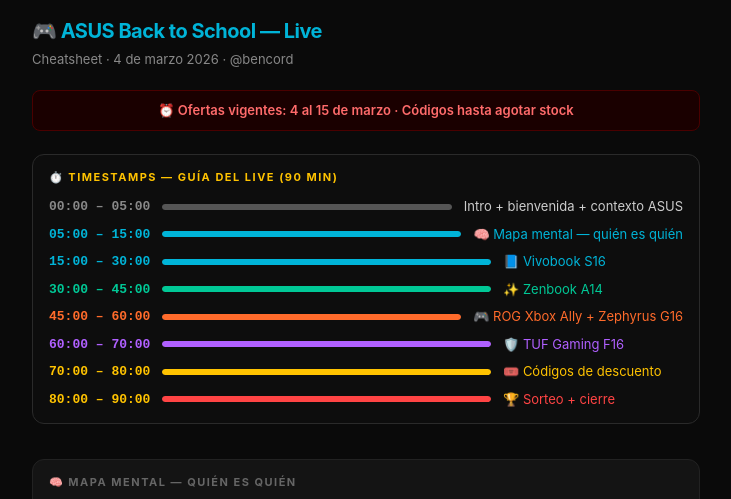
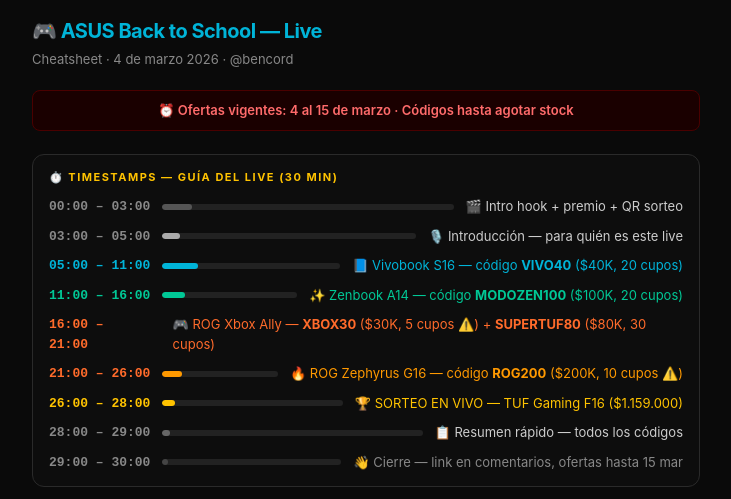
Before and after one commit to benjacord/asus-live-cheatsheet, a plain HTML site: page index.html in a window 1280 px wide. Shown: the top 499 px of the page, without its empty margins (274-1005 px from the left). Drawn offline with Linux system fonts and the light colour scheme.

Commit message:
Update timestamps with real script times (30 min live)

```diff
--- a/index.html
+++ b/index.html
@@ -206,55 +206,61 @@
 
   <!-- TIMESTAMPS -->
   <div class="section" style="background:#0d0d0d; border-color:#2a2a2a;">
-    <div class="section-title" style="color:#ffc300;">⏱️ Timestamps — guía del live (90 min)</div>
-    <div style="display:flex; flex-direction:column; gap:8px;">
+    <div class="section-title" style="color:#ffc300;">⏱️ Timestamps — guía del live (30 min)</div>
+    <div style="display:flex; flex-direction:column; gap:10px;">
 
       <div style="display:flex; align-items:center; gap:12px;">
-        <div style="min-width:80px; font-size:13px; font-weight:700; color:#888; font-family:monospace;">00:00 – 05:00</div>
-        <div style="flex:1; height:6px; background:#222; border-radius:3px; overflow:hidden;"><div style="width:100%; height:100%; background:#555; border-radius:3px;"></div></div>
-        <div style="font-size:13px; color:#ccc; min-width:180px;">Intro + bienvenida + contexto ASUS</div>
+        <div style="min-width:90px; font-size:13px; font-weight:700; color:#888; font-family:monospace;">00:00 – 03:00</div>
+        <div style="flex:1; height:6px; background:#222; border-radius:3px; overflow:hidden;"><div style="width:10%; height:100%; background:#555; border-radius:3px;"></div></div>
+        <div style="font-size:13px; color:#ccc;">🎬 Intro hook + premio + QR sorteo</div>
       </div>
 
       <div style="display:flex; align-items:center; gap:12px;">
-        <div style="min-width:80px; font-size:13px; font-weight:700; color:#00b4d8; font-family:monospace;">05:00 – 15:00</div>
-        <div style="flex:1; height:6px; background:#222; border-radius:3px; overflow:hidden;"><div style="width:100%; height:100%; background:#00b4d8; border-radius:3px;"></div></div>
-        <div style="font-size:13px; color:#00b4d8; min-width:180px;">🧠 Mapa mental — quién es quién</div>
+        <div style="min-width:90px; font-size:13px; font-weight:700; color:#888; font-family:monospace;">03:00 – 05:00</div>
+        <div style="flex:1; height:6px; background:#222; border-radius:3px; overflow:hidden;"><div style="width:7%; height:100%; background:#aaa; border-radius:3px;"></div></div>
+        <div style="font-size:13px; color:#ccc;">🎙️ Introducción — para quién es este live</div>
       </div>
 
       <div style="display:flex; align-items:center; gap:12px;">
-        <div style="min-width:80px; font-size:13px; font-weight:700; color:#00b4d8; font-family:monospace;">15:00 – 30:00</div>
-        <div style="flex:1; height:6px; background:#222; border-radius:3px; overflow:hidden;"><div style="width:100%; height:100%; background:#00b4d8; border-radius:3px;"></div></div>
-        <div style="font-size:13px; color:#00b4d8; min-width:180px;">📘 Vivobook S16</div>
+        <div style="min-width:90px; font-size:13px; font-weight:700; color:#00b4d8; font-family:monospace;">05:00 – 11:00</div>
+        <div style="flex:1; height:6px; background:#222; border-radius:3px; overflow:hidden;"><div style="width:20%; height:100%; background:#00b4d8; border-radius:3px;"></div></div>
+        <div style="font-size:13px; color:#00b4d8;">📘 Vivobook S16 — código <strong>VIVO40</strong> ($40K, 20 cupos)</div>
       </div>
 
       <div style="display:flex; align-items:center; gap:12px;">
-        <div style="min-width:80px; font-size:13px; font-weight:700; color:#00c896; font-family:monospace;">30:00 – 45:00</div>
-        <div style="flex:1; height:6px; background:#222; border-radius:3px; overflow:hidden;"><div style="width:100%; height:100%; background:#00c896; border-radius:3px;"></div></div>
-        <div style="font-size:13px; color:#00c896; min-width:180px;">✨ Zenbook A14</div>
+        <div style="min-width:90px; font-size:13px; font-weight:700; color:#00c896; font-family:monospace;">11:00 – 16:00</div>
+        <div style="flex:1; height:6px; background:#222; border-radius:3px; overflow:hidden;"><div style="width:17%; height:100%; background:#00c896; border-radius:3px;"></div></div>
+        <div style="font-size:13px; color:#00c896;">✨ Zenbook A14 — código <strong>MODOZEN100</strong> ($100K, 20 cupos)</div>
       </div>
 
       <div style="display:flex; align-items:center; gap:12px;">
-        <div style="min-width:80px; font-size:13px; font-weight:700; color:#ff6b2b; font-family:monospace;">45:00 – 60:00</div>
-        <div style="flex:1; height:6px; background:#222; border-radius:3px; overflow:hidden;"><div style="width:100%; height:100%; background:#ff6b2b; border-radius:3px;"></div></div>
-        <div style="font-size:13px; color:#ff6b2b; min-width:180px;">🎮 ROG Xbox Ally + Zephyrus G16</div>
+        <div style="min-width:90px; font-size:13px; font-weight:700; color:#ff6b2b; font-family:monospace;">16:00 – 21:00</div>
+        <div style="flex:1; height:6px; background:#222; border-radius:3px; overflow:hidden;"><div style="width:17%; height:100%; background:#ff6b2b; border-radius:3px;"></div></div>
+        <div style="font-size:13px; color:#ff6b2b;">🎮 ROG Xbox Ally — <strong>XBOX30</strong> ($30K, 5 cupos ⚠️) + <strong>SUPERTUF80</strong> ($80K, 30 cupos)</div>
       </div>
 
       <div style="display:flex; align-items:center; gap:12px;">
-        <div style="min-width:80px; font-size:13px; font-weight:700; color:#b060ff; font-family:monospace;">60:00 – 70:00</div>
-        <div style="flex:1; height:6px; background:#222; border-radius:3px; overflow:hidden;"><div style="width:100%; height:100%; background:#b060ff; border-radius:3px;"></div></div>
-        <div style="font-size:13px; color:#b060ff; min-width:180px;">🛡️ TUF Gaming F16</div>
+        <div style="min-width:90px; font-size:13px; font-weight:700; color:#ff6b2b; font-family:monospace;">21:00 – 26:00</div>
+        <div style="flex:1; height:6px; background:#222; border-radius:3px; overflow:hidden;"><div style="width:17%; height:100%; background:#ff9900; border-radius:3px;"></div></div>
+        <div style="font-size:13px; color:#ff9900;">🔥 ROG Zephyrus G16 — código <strong>ROG200</strong> ($200K, 10 cupos ⚠️)</div>
       </div>
 
       <div style="display:flex; align-items:center; gap:12px;">
-        <div style="min-width:80px; font-size:13px; font-weight:700; color:#ffc300; font-family:monospace;">70:00 – 80:00</div>
-        <div style="flex:1; height:6px; background:#222; border-radius:3px; overflow:hidden;"><div style="width:100%; height:100%; background:#ffc300; border-radius:3px;"></div></div>
-        <div style="font-size:13px; color:#ffc300; min-width:180px;">🎟️ Códigos de descuento</div>
+        <div style="min-width:90px; font-size:13px; font-weight:700; color:#ffc300; font-family:monospace;">26:00 – 28:00</div>
+        <div style="flex:1; height:6px; background:#222; border-radius:3px; overflow:hidden;"><div style="width:7%; height:100%; background:#ffc300; border-radius:3px;"></div></div>
+        <div style="font-size:13px; color:#ffc300;">🏆 SORTEO EN VIVO — TUF Gaming F16 ($1.159.000)</div>
       </div>
 
       <div style="display:flex; align-items:center; gap:12px;">
-        <div style="min-width:80px; font-size:13px; font-weight:700; color:#ffc300; font-family:monospace;">80:00 – 90:00</div>
-        <div style="flex:1; height:6px; background:#222; border-radius:3px; overflow:hidden;"><div style="width:100%; height:100%; background:#ff4444; border-radius:3px;"></div></div>
-        <div style="font-size:13px; color:#ff4444; min-width:180px;">🏆 Sorteo + cierre</div>
+        <div style="min-width:90px; font-size:13px; font-weight:700; color:#888; font-family:monospace;">28:00 – 29:00</div>
+        <div style="flex:1; height:6px; background:#222; border-radius:3px; overflow:hidden;"><div style="width:3%; height:100%; background:#666; border-radius:3px;"></div></div>
+        <div style="font-size:13px; color:#ccc;">📋 Resumen rápido — todos los códigos</div>
+      </div>
+
+      <div style="display:flex; align-items:center; gap:12px;">
+        <div style="min-width:90px; font-size:13px; font-weight:700; color:#888; font-family:monospace;">29:00 – 30:00</div>
+        <div style="flex:1; height:6px; background:#222; border-radius:3px; overflow:hidden;"><div style="width:3%; height:100%; background:#444; border-radius:3px;"></div></div>
+        <div style="font-size:13px; color:#888;">👋 Cierre — link en comentarios, ofertas hasta 15 mar</div>
       </div>
 
     </div>
```
